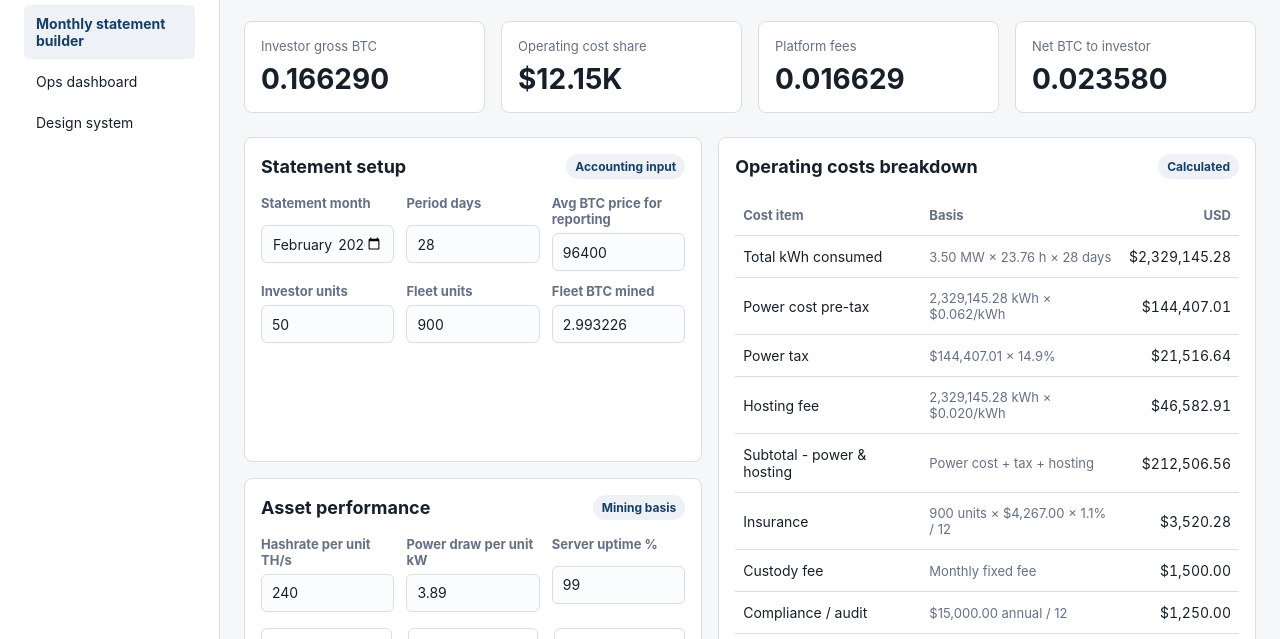
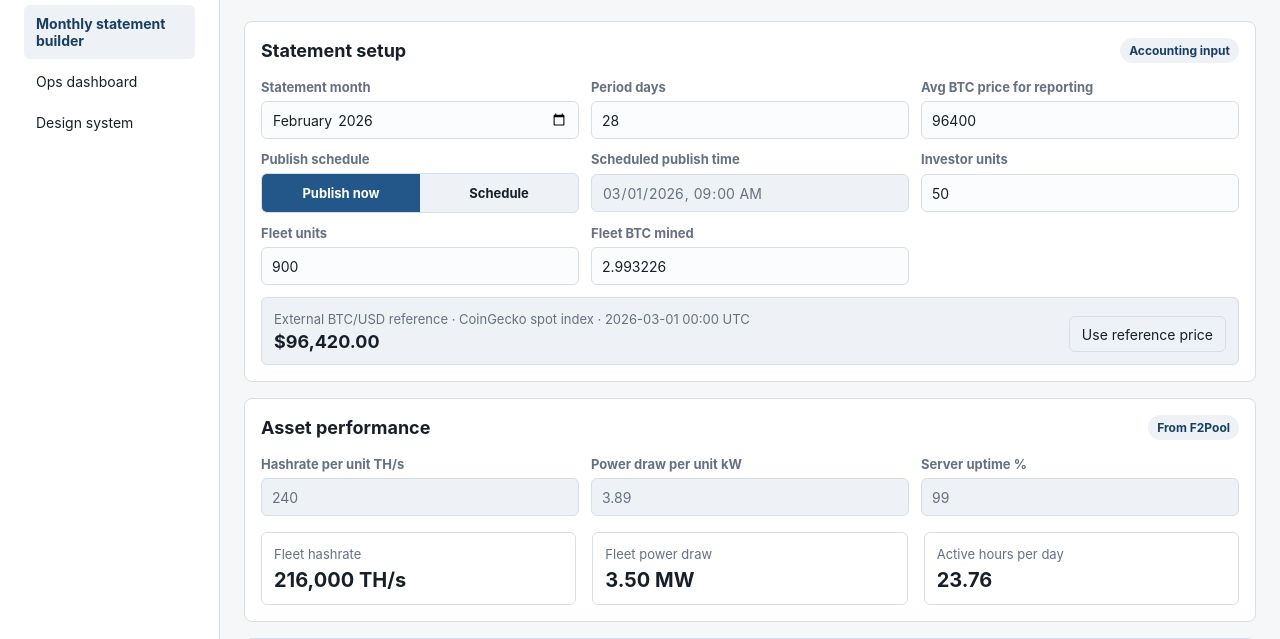
Before and after one commit to chuyibian/tokenest-accounting-demo, a plain HTML site: page agent-style-demo/apps/tokenest-accounting-statement/index.html in a window 1280 px wide. Shown: the part 89-728 px from the top of the page. Drawn offline with Linux system fonts and the light colour scheme.

Commit message:
Update accounting statement demo layout

```diff
--- a/agent-style-demo/apps/tokenest-accounting-statement/index.html
+++ b/agent-style-demo/apps/tokenest-accounting-statement/index.html
@@ -14,7 +14,7 @@
       .workspace {
         display: grid;
         gap: var(--space-md);
-        grid-template-columns: minmax(360px, 0.92fr) minmax(420px, 1.08fr);
+        grid-template-columns: minmax(0, 1fr);
       }
 
       .section-band {
@@ -62,6 +62,60 @@
         border-color: var(--color-brand);
         box-shadow: 0 0 0 3px rgba(35, 87, 137, 0.12);
         outline: 0;
+      }
+
+      input:disabled,
+      input[readonly],
+      select:disabled {
+        background: #eef2f6;
+        color: var(--color-muted);
+        cursor: not-allowed;
+      }
+
+      .segmented {
+        background: var(--color-surface-muted);
+        border: 1px solid var(--color-border);
+        border-radius: var(--radius-sm);
+        display: grid;
+        grid-template-columns: repeat(2, minmax(0, 1fr));
+        overflow: hidden;
+      }
+
+      .segmented label {
+        color: var(--color-text);
+        cursor: pointer;
+        display: grid;
+        min-height: 38px;
+        place-items: center;
+      }
+
+      .segmented input {
+        position: absolute;
+        opacity: 0;
+        pointer-events: none;
+      }
+
+      .segmented label:has(input:checked) {
+        background: var(--color-brand);
+        color: white;
+      }
+
+      .reference-strip {
+        align-items: end;
+        background: var(--color-surface-muted);
+        border: 1px solid var(--color-border);
+        border-radius: var(--radius-sm);
+        display: grid;
+        gap: var(--space-md);
+        grid-template-columns: minmax(0, 1fr) auto;
+        margin-top: 12px;
+        padding: 12px;
+      }
+
+      .reference-strip strong {
+        display: block;
+        font-size: var(--font-size-lg);
+        margin-top: 4px;
       }
 
       .subhead {
@@ -186,7 +240,6 @@
       }
 
       @media (max-width: 1180px) {
-        .workspace,
         .content-grid {
           grid-template-columns: 1fr;
         }
@@ -195,14 +248,14 @@
       @media (max-width: 760px) {
         .form-grid,
         .form-grid.two,
-        .audit-grid,
-        .metric-grid {
+        .audit-grid {
           grid-template-columns: 1fr;
         }
 
         .formula-row,
         .line-total,
-        .waterfall-total {
+        .waterfall-total,
+        .reference-strip {
           grid-template-columns: 1fr;
         }
 
@@ -236,25 +289,6 @@
           </div>
         </header>
 
-        <section class="metric-grid" aria-label="Statement summary">
-          <div class="panel">
-            <div class="metric-label">Investor gross BTC</div>
-            <div class="metric-value" id="metricInvestorBtc">0.166290</div>
-          </div>
-          <div class="panel">
-            <div class="metric-label">Operating cost share</div>
-            <div class="metric-value" id="metricCostShare">$12.15k</div>
-          </div>
-          <div class="panel">
-            <div class="metric-label">Platform fees</div>
-            <div class="metric-value" id="metricFees">0.016629</div>
-          </div>
-          <div class="panel">
-            <div class="metric-label">Net BTC to investor</div>
-            <div class="metric-value" id="metricNetBtc">0.023588</div>
-          </div>
-        </section>
-
         <section class="workspace">
           <div class="section-band">
             <div class="panel">
@@ -276,6 +310,17 @@
                   <input id="btcPrice" type="number" min="0" step="100" value="96400">
                 </div>
                 <div class="field">
+                  <label>Publish schedule</label>
+                  <div class="segmented" role="radiogroup" aria-label="Publish schedule">
+                    <label><input type="radio" name="publishMode" value="now" checked>Publish now</label>
+                    <label><input type="radio" name="publishMode" value="scheduled">Schedule</label>
+                  </div>
+                </div>
+                <div class="field">
+                  <label for="publishAt">Scheduled publish time</label>
+                  <input id="publishAt" type="datetime-local" value="2026-03-01T09:00" disabled>
+                </div>
+                <div class="field">
                   <label for="investorUnits">Investor units</label>
                   <input id="investorUnits" type="number" min="0" step="1" value="50">
                 </div>
@@ -288,25 +333,32 @@
                   <input id="grossBtc" type="number" min="0" step="0.000001" value="2.993226">
                 </div>
               </div>
+              <div class="reference-strip">
+                <div>
+                  <span class="muted">External BTC/USD reference · CoinGecko spot index · 2026-03-01 00:00 UTC</span>
+                  <strong id="externalBtcPrice">$96,420</strong>
+                </div>
+                <button class="btn secondary" type="button" id="useExternalPrice">Use reference price</button>
+              </div>
             </div>
 
             <div class="panel">
               <div class="subhead">
                 <h2>Asset performance</h2>
-                <span class="pill">Mining basis</span>
+                <span class="pill">From F2Pool</span>
               </div>
               <div class="form-grid">
                 <div class="field">
                   <label for="hashratePerUnit">Hashrate per unit TH/s</label>
-                  <input id="hashratePerUnit" type="number" min="0" step="1" value="240">
+                  <input id="hashratePerUnit" type="number" min="0" step="1" value="240" disabled>
                 </div>
                 <div class="field">
                   <label for="powerDrawUnit">Power draw per unit kW</label>
-                  <input id="powerDrawUnit" type="number" min="0" step="0.01" value="3.89">
+                  <input id="powerDrawUnit" type="number" min="0" step="0.01" value="3.89" disabled>
                 </div>
                 <div class="field">
                   <label for="uptime">Server uptime %</label>
-                  <input id="uptime" type="number" min="0" max="100" step="0.1" value="99">
+                  <input id="uptime" type="number" min="0" max="100" step="0.1" value="99" disabled>
                 </div>
               </div>
               <div class="audit-grid" style="margin-top: 16px;">
@@ -517,16 +569,11 @@
         maintenance: 0
       };
 
+      const externalReferencePrice = 96420;
       const ids = Object.keys(defaults);
       const money = new Intl.NumberFormat("en-US", {
         style: "currency",
         currency: "USD",
-        maximumFractionDigits: 2
-      });
-      const compactMoney = new Intl.NumberFormat("en-US", {
-        style: "currency",
-        currency: "USD",
-        notation: "compact",
         maximumFractionDigits: 2
       });
       const number = new Intl.NumberFormat("en-US", { maximumFractionDigits: 2 });
@@ -601,10 +648,6 @@
         document.getElementById("settlementTimePreview").textContent = displayDateTime(document.getElementById("settlementAt").value);
         document.getElementById("fleetCostBtc").textContent = settlementRate ? (totalOperating / settlementRate).toFixed(6) : "0.000000";
         document.getElementById("settlementSummary").textContent = `Paid from reserve using ${document.getElementById("settlementRef").value || "no payment reference"}.`;
-        document.getElementById("metricInvestorBtc").textContent = investorGrossBtc.toFixed(6);
-        document.getElementById("metricCostShare").textContent = compactMoney.format(operatingShareUsd);
-        document.getElementById("metricFees").textContent = totalFeeBtc.toFixed(6);
-        document.getElementById("metricNetBtc").textContent = netInvestorBtc.toFixed(6);
         document.getElementById("netInvestorTotal").textContent = `${btc(netInvestorBtc)} BTC`;
 
         document.getElementById("costRows").innerHTML = [
@@ -631,20 +674,37 @@
         ].join("");
       }
 
+      function syncPublishSchedule() {
+        const mode = document.querySelector('input[name="publishMode"]:checked').value;
+        document.getElementById("publishAt").disabled = mode !== "scheduled";
+      }
+
       ids.forEach((id) => document.getElementById(id).addEventListener("input", calculate));
       ["settlementAt", "settlementRef"].forEach((id) => document.getElementById(id).addEventListener("input", calculate));
+      document.getElementById("externalBtcPrice").textContent = money.format(externalReferencePrice);
+      document.getElementById("useExternalPrice").addEventListener("click", () => {
+        document.getElementById("btcPrice").value = externalReferencePrice;
+        calculate();
+      });
+      document.querySelectorAll('input[name="publishMode"]').forEach((input) => {
+        input.addEventListener("change", syncPublishSchedule);
+      });
       document.getElementById("warrantyStatus").addEventListener("change", calculate);
       document.getElementById("resetBtn").addEventListener("click", () => {
         ids.forEach((id) => {
           document.getElementById(id).value = defaults[id];
         });
         document.getElementById("statementMonth").value = "2026-02";
+        document.querySelector('input[name="publishMode"][value="now"]').checked = true;
+        document.getElementById("publishAt").value = "2026-03-01T09:00";
         document.getElementById("settlementAt").value = "2026-02-28T16:30";
         document.getElementById("settlementRef").value = "RES-FEB26-POWER-001";
         document.getElementById("warrantyStatus").value = "Within warranty";
+        syncPublishSchedule();
         calculate();
       });
 
+      syncPublishSchedule();
       calculate();
     </script>
   </body>
```
